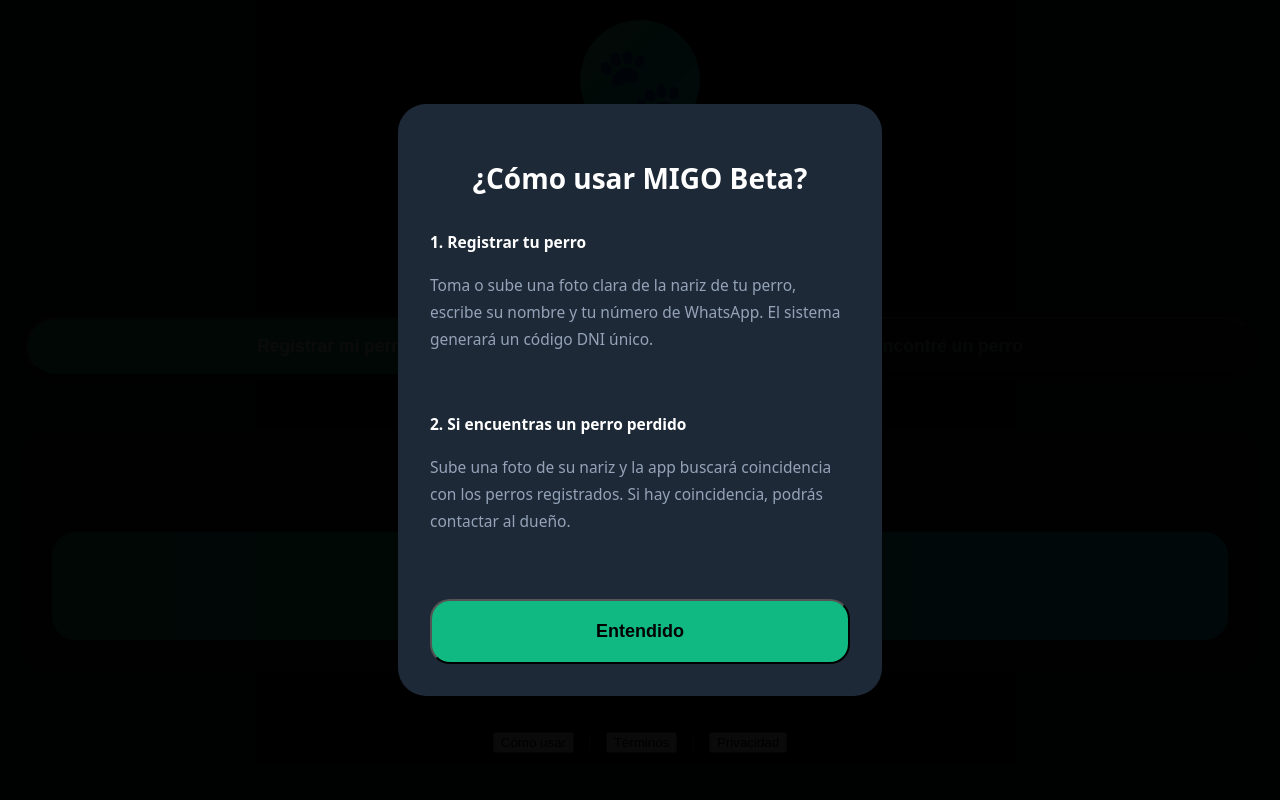
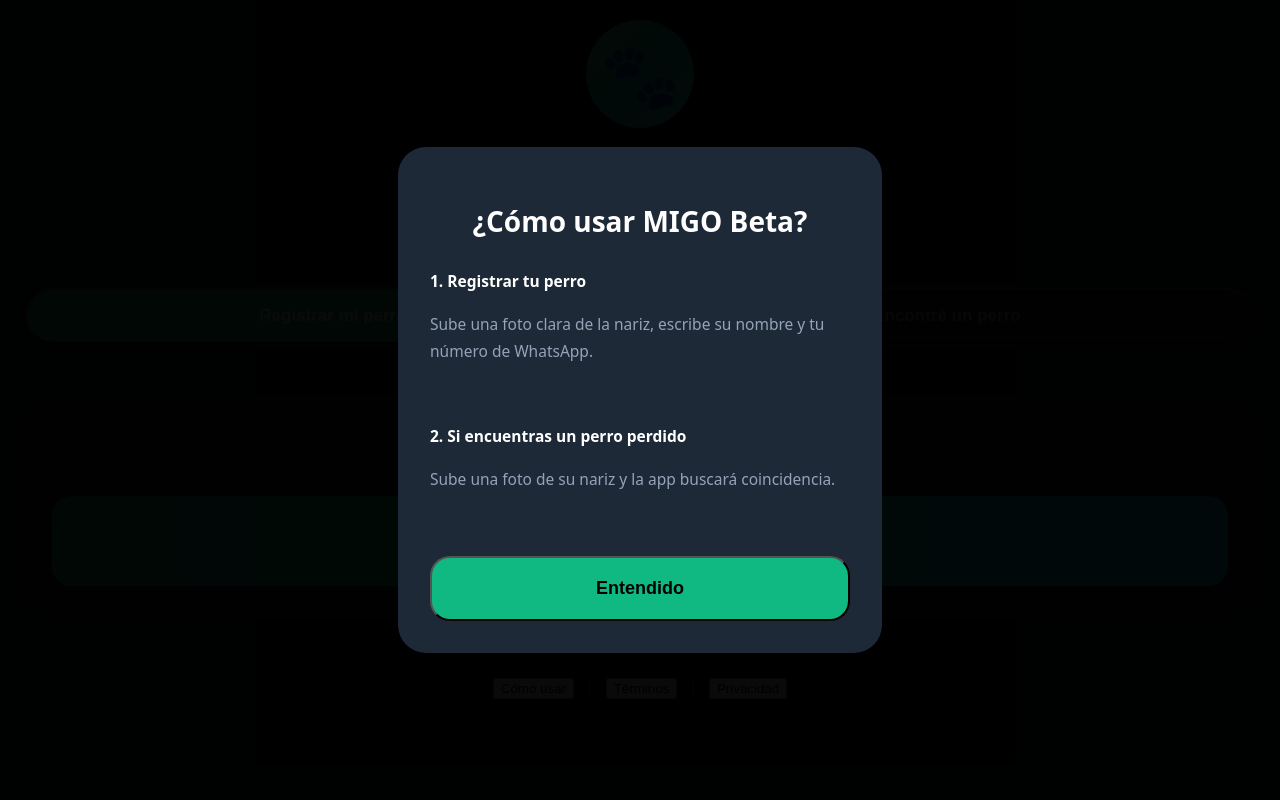
Before and after one commit to cuentacorreo2224-crypto/migo-beta, a Next.js app: page / in a window 1280 px wide. Both pictures are taken after a click on the button "Cómo usar". Built offline with nearby package versions, Linux system fonts and the light colour scheme; no server answers.

Commit message:
Versión final con diseño mejorado

```diff
--- a/app/page.tsx
+++ b/app/page.tsx
@@ -105,8 +105,8 @@
     return (
       <div style={{ position: 'fixed', inset: 0, background: 'linear-gradient(135deg, #10b981, #06b6d4)', display: 'flex', alignItems: 'center', justifyContent: 'center', padding: '20px' }}>
         <div style={{ backgroundColor: 'white', padding: '48px 28px', borderRadius: '28px', maxWidth: '420px', width: '100%', textAlign: 'center' }}>
-          <div style={{ fontSize: '82px', marginBottom: '20px' }}>🎉</div>
-          <h1 style={{ fontSize: '34px', fontWeight: '700', marginBottom: '12px' }}>¡Registro Exitoso!</h1>
+          <div style={{ fontSize: '78px', marginBottom: '20px' }}>🎉</div>
+          <h1 style={{ fontSize: '32px', fontWeight: '700', marginBottom: '12px' }}>¡Registro Exitoso!</h1>
           <p style={{ color: '#10b981', fontSize: '18px', marginBottom: '36px' }}>Tu perrito ya tiene su DNI digital</p>
 
           <div style={{ background: '#f8fafc', borderRadius: '20px', padding: '24px', marginBottom: '36px', textAlign: 'left' }}>
@@ -137,8 +137,8 @@
     return (
       <div style={{ position: 'fixed', inset: 0, background: 'linear-gradient(135deg, #10b981, #06b6d4)', display: 'flex', alignItems: 'center', justifyContent: 'center', padding: '20px' }}>
         <div style={{ backgroundColor: 'white', padding: '48px 28px', borderRadius: '28px', maxWidth: '420px', width: '100%', textAlign: 'center' }}>
-          <div style={{ fontSize: '82px', marginBottom: '24px' }}>🐾</div>
-          <h1 style={{ fontSize: '34px', fontWeight: '700', marginBottom: '12px' }}>¡Perro Encontrado!</h1>
+          <div style={{ fontSize: '78px', marginBottom: '24px' }}>🐾</div>
+          <h1 style={{ fontSize: '32px', fontWeight: '700', marginBottom: '12px' }}>¡Perro Encontrado!</h1>
 
           <div style={{ background: '#f8fafc', borderRadius: '20px', padding: '24px', marginBottom: '36px', textAlign: 'left' }}>
             <p><strong>Nombre:</strong> {searchResult.dogName}</p>
@@ -162,7 +162,7 @@
     );
   }
 
-  // ====================== PANTALLA PRINCIPAL - MINIMALISTA ELEGANTE ======================
+  // ====================== PANTALLA PRINCIPAL - DISEÑO ELEGANTE MINIMALISTA ======================
   return (
     <div style={{
       position: 'fixed',
@@ -173,24 +173,24 @@
       fontFamily: 'system-ui, -apple-system, sans-serif'
     }}>
       {/* Header Elegante */}
-      <div style={{ textAlign: 'center', marginBottom: '60px' }}>
-        <div style={{ margin: '0 auto 20px', width: '120px', height: '120px', background: 'linear-gradient(135deg, #34d399, #22d3ee)', borderRadius: '50%', display: 'flex', alignItems: 'center', justifyContent: 'center', fontSize: '72px' }}>
+      <div style={{ textAlign: 'center', marginBottom: '52px' }}>
+        <div style={{ margin: '0 auto 18px', width: '108px', height: '108px', background: 'linear-gradient(135deg, #34d399, #22d3ee)', borderRadius: '50%', display: 'flex', alignItems: 'center', justifyContent: 'center', fontSize: '64px' }}>
           🐾
         </div>
-        <h1 style={{ fontSize: '42px', fontWeight: '700', letterSpacing: '-1.8px', margin: 0 }}>MIGO Beta</h1>
-        <p style={{ color: '#34d399', fontSize: '19px', marginTop: '8px' }}>DNI GRATIS PARA PERRITOS</p>
+        <h1 style={{ fontSize: '38px', fontWeight: '700', letterSpacing: '-1.5px', margin: 0 }}>MIGO Beta</h1>
+        <p style={{ color: '#34d399', fontSize: '19px', marginTop: '6px' }}>DNI GRATIS PARA PERRITOS</p>
       </div>
 
-      {/* Tabs Suaves */}
-      <div style={{ backgroundColor: '#1a2338', padding: '6px', borderRadius: '9999px', display: 'flex', marginBottom: '48px' }}>
+      {/* Tabs Elegantes */}
+      <div style={{ backgroundColor: '#1a2338', padding: '6px', borderRadius: '9999px', display: 'flex', marginBottom: '44px' }}>
         <button
           onClick={() => { setTab('register'); setImage(null); }}
           style={{
             flex: 1,
-            padding: '17px',
+            padding: '16px',
             borderRadius: '9999px',
             fontWeight: '600',
-            fontSize: '17.5px',
+            fontSize: '17px',
             backgroundColor: tab === 'register' ? '#10b981' : 'transparent',
             color: tab === 'register' ? 'white' : '#94a3b8'
           }}
@@ -201,10 +201,10 @@
           onClick={() => { setTab('search'); setImage(null); }}
           style={{
             flex: 1,
-            padding: '17px',
+            padding: '16px',
             borderRadius: '9999px',
             fontWeight: '600',
-            fontSize: '17.5px',
+            fontSize: '17px',
             backgroundColor: tab === 'search' ? '#10b981' : 'transparent',
             color: tab === 'search' ? 'white' : '#94a3b8'
           }}
@@ -213,7 +213,7 @@
         </button>
       </div>
 
-      {/* Contenido Principal */}
+      {/* Contenido Principal - Equilibrado */}
       <div style={{ backgroundColor: '#1a2338', padding: '32px', borderRadius: '28px' }}>
         <p style={{ textAlign: 'center', color: '#94a3b8', marginBottom: '32px', fontSize: '16px' }}>
           {tab === 'register'
@@ -224,11 +224,11 @@
         <label style={{
           display: 'block',
           background: 'linear-gradient(to right, #10b981, #22d3ee)',
-          padding: '40px 24px',
-          borderRadius: '24px',
+          padding: '32px 20px',
+          borderRadius: '20px',
           color: 'white',
-          fontSize: '21px',
-          fontWeight: '700',
+          fontSize: '19px',
+          fontWeight: '600',
           textAlign: 'center',
           cursor: 'pointer'
         }}>
@@ -237,13 +237,13 @@
         </label>
 
         {image && (
-          <div style={{ marginTop: '28px', borderRadius: '20px', overflow: 'hidden', border: '3px solid #334155' }}>
+          <div style={{ marginTop: '28px', borderRadius: '20px', overflow: 'hidden', border: '2px solid #334155' }}>
             <img src={image} style={{ width: '100%' }} alt="preview" />
           </div>
         )}
 
         {image && (
-          <div style={{ marginTop: '36px' }}>
+          <div style={{ marginTop: '32px' }}>
             {tab === 'register' && (
               <>
                 <input
@@ -251,14 +251,14 @@
                   placeholder="Nombre del perro"
                   value={dogName}
                   onChange={(e) => setDogName(e.target.value)}
-                  style={{ width: '100%', padding: '20px', backgroundColor: '#111827', borderRadius: '16px', fontSize: '18px', marginBottom: '14px', color: 'white', border: 'none' }}
+                  style={{ width: '100%', padding: '18px', backgroundColor: '#111827', borderRadius: '16px', fontSize: '17.5px', marginBottom: '12px', color: 'white', border: 'none' }}
                 />
                 <input
                   type="tel"
                   placeholder="+591 7xxx xxxx"
                   value={whatsapp}
                   onChange={(e) => setWhatsapp(e.target.value)}
-                  style={{ width: '100%', padding: '20px', backgroundColor: '#111827', borderRadius: '16px', fontSize: '18px', color: 'white', border: 'none' }}
+                  style={{ width: '100%', padding: '18px', backgroundColor: '#111827', borderRadius: '16px', fontSize: '17.5px', color: 'white', border: 'none' }}
                 />
               </>
             )}
@@ -268,14 +268,14 @@
               disabled={loading}
               style={{
                 width: '100%',
-                padding: '24px',
+                padding: '22px',
                 backgroundColor: '#10b981',
                 borderRadius: '20px',
-                fontSize: '21px',
+                fontSize: '19px',
                 fontWeight: '700',
                 marginTop: '28px',
                 color: 'white',
-                opacity: loading ? 0.75 : 1
+                opacity: loading ? 0.8 : 1
               }}
             >
               {loading ? 'Procesando...' : tab === 'register' ? '✅ Registrar Perro' : '🔍 Buscar Coincidencia'}
@@ -284,7 +284,7 @@
         )}
       </div>
 
-      {/* Footer Minimalista */}
+      {/* Footer */}
       <div style={{ textAlign: 'center', padding: '60px 0 40px', color: '#64748b', fontSize: '14px' }}>
         <button onClick={() => setShowHowToUse(true)} style={{ margin: '0 12px' }}>Cómo usar</button>
         <span>|</span>
@@ -293,17 +293,17 @@
         <button onClick={() => setShowPrivacy(true)} style={{ margin: '0 12px' }}>Privacidad</button>
       </div>
 
-      {/* Modales con texto completo y detallado */}
+      {/* Modales */}
       {showHowToUse && (
         <div style={{ position: 'fixed', inset: 0, backgroundColor: 'rgba(0,0,0,0.96)', zIndex: 100, display: 'flex', alignItems: 'center', justifyContent: 'center', padding: '20px' }}>
           <div style={{ backgroundColor: '#1e2937', borderRadius: '28px', padding: '32px', maxWidth: '420px', width: '100%', maxHeight: '90vh', overflowY: 'auto' }}>
-            <h2 style={{ fontSize: '28px', fontWeight: '700', textAlign: 'center', marginBottom: '32px' }}>¿Cómo usar MIGO Beta?</h2>
+            <h2 style={{ fontSize: '28px', fontWeight: '700', textAlign: 'center', marginBottom: '28px' }}>¿Cómo usar MIGO Beta?</h2>
             <div style={{ fontSize: '15.5px', lineHeight: '1.75' }}>
               <p><strong>1. Registrar tu perro</strong></p>
-              <p style={{ color: '#94a3b8' }}>Toma o sube una foto clara de la nariz de tu perro, escribe su nombre y tu número de WhatsApp. El sistema generará un código DNI único.</p>
+              <p style={{ color: '#94a3b8' }}>Sube una foto clara de la nariz, escribe su nombre y tu número de WhatsApp.</p>
               <br />
               <p><strong>2. Si encuentras un perro perdido</strong></p>
-              <p style={{ color: '#94a3b8' }}>Sube una foto de su nariz y la app buscará coincidencia con los perros registrados. Si hay coincidencia, podrás contactar al dueño.</p>
+              <p style={{ color: '#94a3b8' }}>Sube una foto de su nariz y la app buscará coincidencia.</p>
             </div>
             <button onClick={() => setShowHowToUse(false)} style={{ width: '100%', marginTop: '48px', padding: '20px', backgroundColor: '#10b981', borderRadius: '20px', fontSize: '18px', fontWeight: '700' }}>
               Entendido
@@ -318,11 +318,10 @@
             <h2 style={{ fontSize: '26px', fontWeight: '700', textAlign: 'center', marginBottom: '24px' }}>Términos y Condiciones</h2>
             <div style={{ fontSize: '14.5px', lineHeight: '1.75', color: '#cbd5e1' }}>
               <p><strong>Última actualización:</strong> Abril 2026</p>
-              <p>MIGO Beta es una herramienta experimental y gratuita. Se proporciona "tal como está", sin garantías expresas o implícitas de precisión, disponibilidad o funcionamiento continuo.</p>
-              <p>El titular de la aplicación no se hace responsable por cualquier daño, pérdida, mal uso o inconveniente derivado del uso de esta herramienta.</p>
-              <p>Al registrar un perro, el usuario autoriza expresamente la publicación pública de su número de WhatsApp cuando alguien encuentre al perro y suba una foto de su nariz.</p>
-              <p>El usuario se compromete a registrar solo perros de su propiedad y a utilizar la aplicación de buena fe, bajo las disposiciones del Código Civil Boliviano y la Ley N° 164 de Protección de Datos Personales.</p>
-              <p>El servicio puede ser modificado, suspendido o eliminado en cualquier momento sin previo aviso y sin derecho a reclamación.</p>
+              <p>MIGO Beta es una herramienta experimental. Se ofrece "tal cual", sin garantías de precisión o disponibilidad continua.</p>
+              <p>El titular no se hace responsable por daños derivados del uso de la aplicación.</p>
+              <p>Al registrar un perro, usted autoriza la publicación pública de su número de WhatsApp cuando alguien encuentre al perro.</p>
+              <p>De acuerdo con la legislación boliviana, el usuario es responsable de la veracidad de los datos proporcionados.</p>
             </div>
             <button onClick={() => setShowTerms(false)} style={{ width: '100%', marginTop: '48px', padding: '20px', backgroundColor: '#10b981', borderRadius: '20px', fontSize: '18px', fontWeight: '700' }}>
               Cerrar
@@ -337,11 +336,9 @@
             <h2 style={{ fontSize: '26px', fontWeight: '700', textAlign: 'center', marginBottom: '24px' }}>Política de Privacidad</h2>
             <div style={{ fontSize: '14.5px', lineHeight: '1.75', color: '#cbd5e1' }}>
               <p><strong>Última actualización:</strong> Abril 2026</p>
-              <p>MIGO Beta recopila nombre del perro, número de WhatsApp, foto de la nariz y vectores generados por IA con el único propósito de facilitar su identificación en caso de pérdida.</p>
-              <p>Al registrar un perro, usted autoriza expresamente el almacenamiento y la divulgación pública de su número de WhatsApp cuando una persona encuentre al perro y suba una foto de su nariz.</p>
-              <p>De conformidad con la Ley N° 164 de Protección de Datos Personales de Bolivia, los datos serán tratados con la finalidad exclusiva de esta herramienta y no serán utilizados para otros fines.</p>
-              <p>No garantizamos la confidencialidad absoluta ni nos hacemos responsables por el uso indebido de la información por parte de terceros.</p>
-              <p>El responsable se reserva el derecho de modificar esta política en cualquier momento.</p>
+              <p>MIGO Beta recopila nombre, WhatsApp, foto de nariz y datos de IA para ayudar en la identificación del perro.</p>
+              <p>Al registrar, usted autoriza la divulgación pública de su número de WhatsApp cuando alguien suba una foto de la nariz del perro.</p>
+              <p>No garantizamos confidencialidad absoluta ni nos hacemos responsables por el uso que terceros hagan de la información.</p>
             </div>
             <button onClick={() => setShowPrivacy(false)} style={{ width: '100%', marginTop: '48px', padding: '20px', backgroundColor: '#10b981', borderRadius: '20px', fontSize: '18px', fontWeight: '700' }}>
               Cerrar
```
